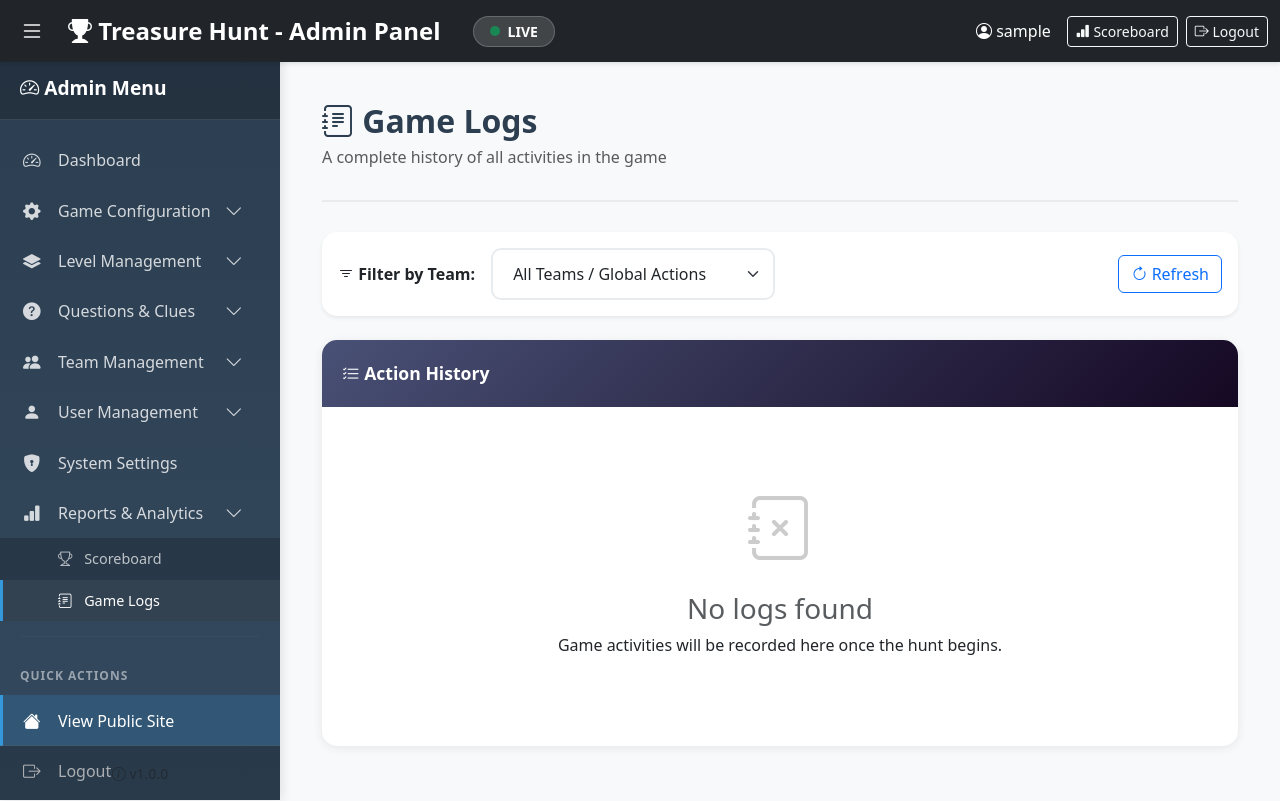
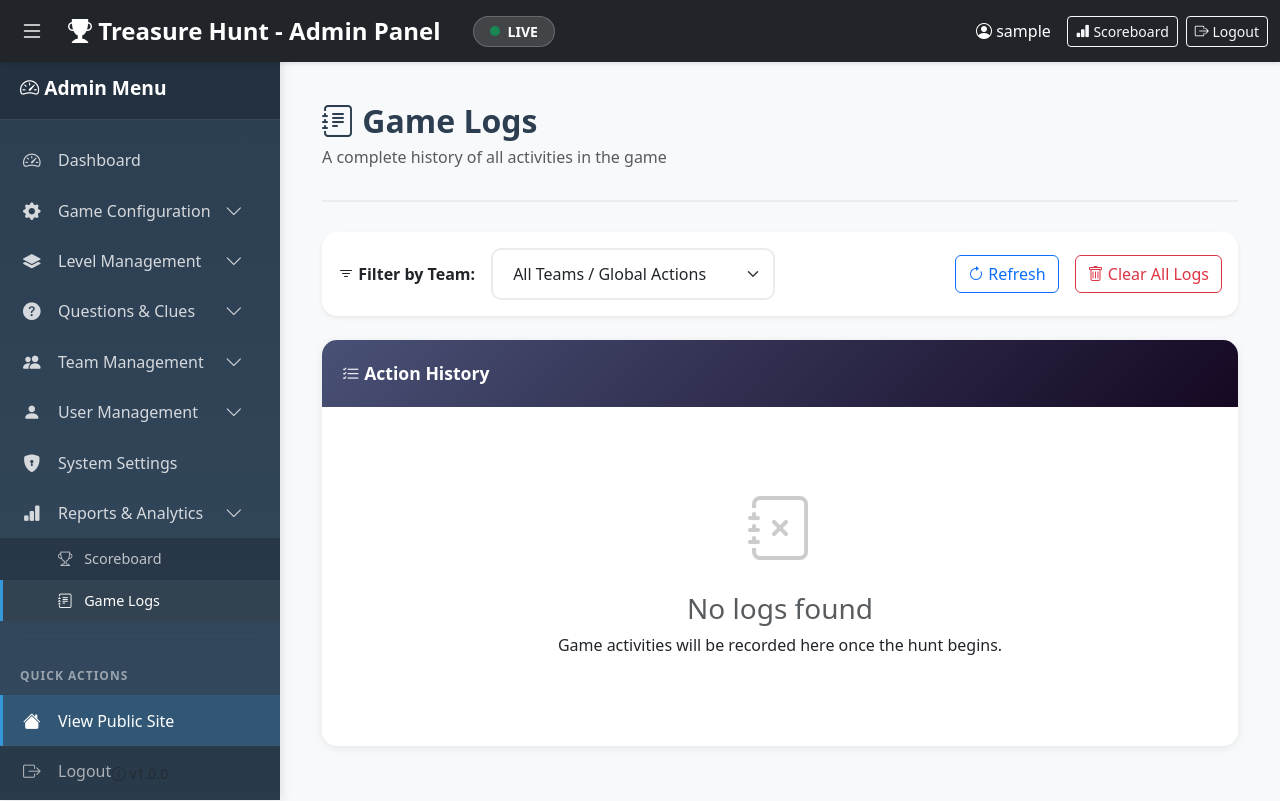
Before and after one commit to ranjithsiji/treasure-hunt, a Flask app: page /admin/game-logs in a window 1280 px wide. Run offline with Flask 3, Linux system fonts and the light colour scheme; a user stored in the database is signed in; tables that the repository leaves empty hold one stand-in row (values such as "Sample post"); data that the repository does not hold is empty.

Commit message:
Add feature to clear game logs: added a manual delete button in logs view and automatic clearing during game initialization.

```diff
--- a/routes/admin.py
+++ b/routes/admin.py
@@ -89,6 +89,9 @@ def initialize_game():
                     is_final=(i == num_levels)
                 )
                 db.session.add(level)
+
+        # Clear all game logs on initialization
+        GameLog.query.delete()
 
         db.session.commit()
 
@@ -481,6 +484,19 @@ def update_team(team_id):
 def delete_team(team_id):
     team = Team.query.get_or_404(team_id)
     team_name = team.name
+    # First, delete all associated records that point to this team
+    # This acts as a manual cascade to ensure we don't hit IntegrityErrors
+    GameLog.query.filter_by(team_id=team.id).delete()
+    ClueUsage.query.filter_by(team_id=team.id).delete()
+    TeamProgress.query.filter_by(team_id=team.id).delete()
+
+    # We also need to handle Users that belong to this team
+    # Users also have GameLogs, so we clean those up first too
+    team_member_ids = [u.id for u in team.members]
+    if team_member_ids:
+        GameLog.query.filter(GameLog.user_id.in_(team_member_ids)).delete(synchronize_session=False)
+        User.query.filter(User.id.in_(team_member_ids)).delete(synchronize_session=False)
+
     db.session.delete(team)
     db.session.commit()
     log_game_action("TEAM_DELETED", details=f"Team '{team_name}' deleted.")
@@ -555,6 +571,9 @@ def delete_user(user_id):
         return redirect(url_for('admin.manage_users'))
 
     username = user.username
+    # Manually delete associated game logs to avoid IntegrityError
+    GameLog.query.filter_by(user_id=user.id).delete()
+
     db.session.delete(user)
     db.session.commit()
     flash(f'User {username} deleted successfully!', 'success')
@@ -606,6 +625,15 @@ def game_logs():
 
     teams = Team.query.all()
     return render_template('admin/game_logs.html', logs=logs, teams=teams, selected_team_id=team_id)
+
+@admin_bp.route('/clear-game-logs', methods=['POST'])
+@login_required
+@admin_required
+def clear_game_logs():
+    GameLog.query.delete()
+    db.session.commit()
+    flash('All game logs have been cleared.', 'success')
+    return redirect(url_for('admin.game_logs'))
 
 @admin_bp.route('/level/<int:level_number>/teams')
 @login_required
--- a/templates/admin/game_logs.html
+++ b/templates/admin/game_logs.html
@@ -39,6 +39,14 @@
                 <button type="button" class="btn btn-outline-primary" onclick="window.location.reload()">
                     <i class="bi bi-arrow-clockwise"></i> Refresh
                 </button>
+            </div>
+            <div class="col-auto">
+                <form action="{{ url_for('admin.clear_game_logs') }}" method="POST"
+                    onsubmit="return confirm('WARNING: This will permanently delete ALL game logs. are you sure you want to continue?')">
+                    <button type="submit" class="btn btn-outline-danger">
+                        <i class="bi bi-trash"></i> Clear All Logs
+                    </button>
+                </form>
             </div>
         </form>
     </div>
```
